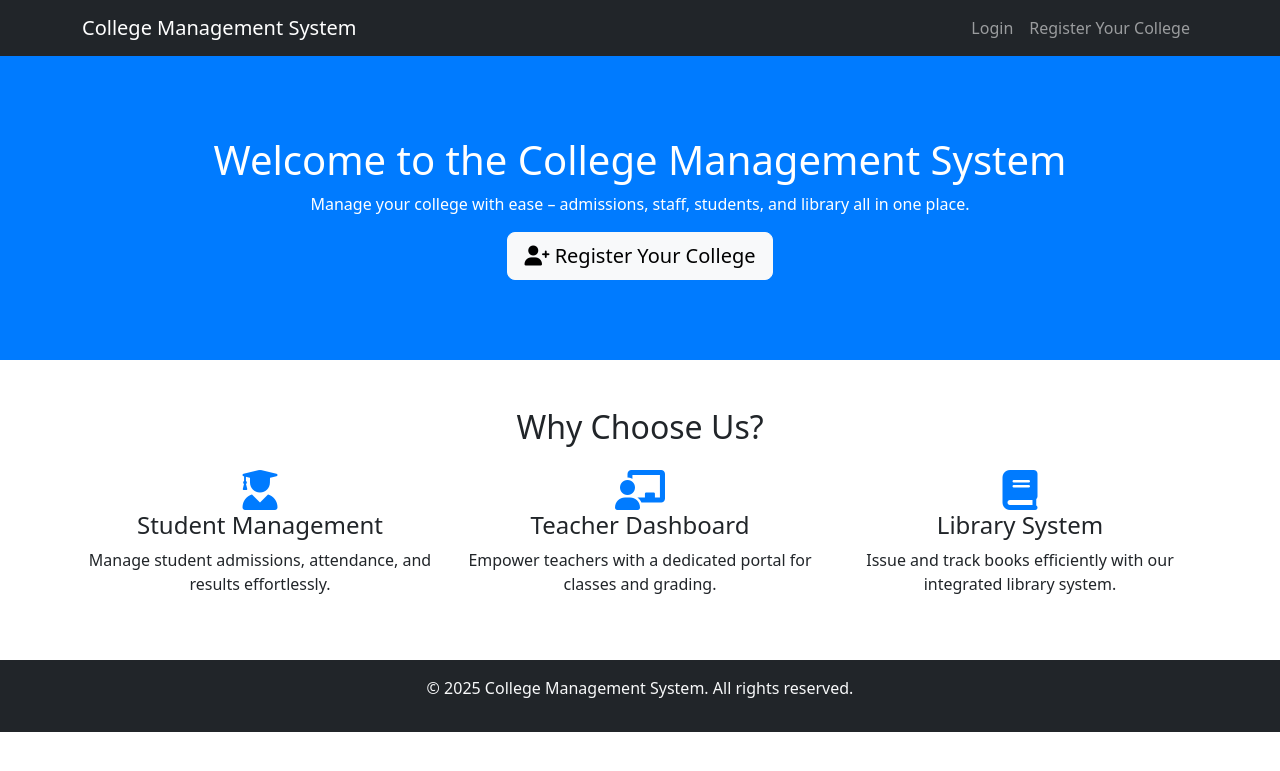
After one commit to FreeLanceNexus99/College_Management_System, a Django app: page / in a window 1280 px wide. The commit adds this page. Shown: the top 771 px of the page. Run offline with Django 5.2, Linux system fonts and the light colour scheme.

Commit message:
some updates

```diff
--- a/college_admin/views.py
+++ b/college_admin/views.py
@@ -3,6 +3,7 @@ from django.shortcuts import render,redirect
 from django.contrib import messages
 from django.contrib.auth import logout, login
 from college_admin.models import Department, Student
+
 
 def admin_dashboard(request):
     departments = Department.objects.all()
--- a/college_management/urls.py
+++ b/college_management/urls.py
@@ -1,9 +1,7 @@
-from django.contrib import admin
 from django.urls import path, include
 
 urlpatterns = [
-    # path('admin/', admin.site.urls),
-    path('auth/', include('users.urls', namespace='users')),  # Authentication URLs
+    path('', include('users.urls', namespace='users')),  # Authentication URLs
     path('college_admin/', include('college_admin.urls',namespace='college_admin')),  # Admin Dashboard
     path('teachers/', include('teachers.urls')),  # Teacher Dashboard
     path('students/', include('students.urls')),  # Student Dashboard
--- a/students/templates/students/dashboard.html
+++ b/students/templates/students/dashboard.html
@@ -148,7 +148,10 @@
             <li><i class="fa-solid fa-bed"></i> Hostel</li>
             <li><i class="fa-solid fa-envelope"></i> Messages</li>
             <li><i class="fa-solid fa-bell"></i> Notices</li>
-            <li><i href="/auth/logout/" class="fa-solid fa-right-from-bracket"></i> Logout</li>
+            <a href="{% url 'college_admin:logout' %}" class="btn btn-secondary w-100 mt-3">
+                Student logogut
+            </a>
+
         </ul>
     </div>
 
--- /dev/null
+++ b/users/templates/users/home.html
@@ -0,0 +1,79 @@
+<!DOCTYPE html>
+<html lang="en">
+<head>
+    <meta charset="UTF-8">
+    <meta name="viewport" content="width=device-width, initial-scale=1.0">
+    <title>College Management System</title>
+    <link rel="stylesheet" href="https://cdn.jsdelivr.net/npm/bootstrap@5.3.0/dist/css/bootstrap.min.css">
+    <link rel="stylesheet" href="https://cdnjs.cloudflare.com/ajax/libs/font-awesome/6.0.0/css/all.min.css">
+    <style>
+        .hero {
+            background: #007bff;
+            color: white;
+            padding: 80px 20px;
+            text-align: center;
+        }
+        .feature-icon {
+            font-size: 40px;
+            color: #007bff;
+        }
+    </style>
+</head>
+<body>
+
+    <!-- Navigation Bar -->
+    <nav class="navbar navbar-expand-lg navbar-dark bg-dark">
+        <div class="container">
+            <a class="navbar-brand" href="#">College Management System</a>
+            <button class="navbar-toggler" type="button" data-bs-toggle="collapse" data-bs-target="#navbarNav">
+                <span class="navbar-toggler-icon"></span>
+            </button>
+            <div class="collapse navbar-collapse" id="navbarNav">
+                <ul class="navbar-nav ms-auto">
+                    <li class="nav-item"><a class="nav-link" href="{% url 'users:login' %}">Login</a></li>
+                    <li class="nav-item"><a class="nav-link" href="{% url 'users:college_register' %}">Register Your College</a></li>
+                </ul>
+            </div>
+        </div>
+    </nav>
+
+    <!-- Hero Section -->
+    <div class="hero">
+        <h1>Welcome to the College Management System</h1>
+        <p>Manage your college with ease – admissions, staff, students, and library all in one place.</p>
+        <a href="{% url 'users:college_register' %}" class="btn btn-light btn-lg"><i class="fas fa-user-plus"></i> Register Your College</a>
+    </div>
+
+    <!-- Features Section -->
+    <div class="container text-center my-5">
+        <h2>Why Choose Us?</h2>
+        <div class="row mt-4">
+            <div class="col-md-4">
+                <i class="fas fa-user-graduate feature-icon"></i>
+                <h4>Student Management</h4>
+                <p>Manage student admissions, attendance, and results effortlessly.</p>
+            </div>
+            <div class="col-md-4">
+                <i class="fas fa-chalkboard-teacher feature-icon"></i>
+                <h4>Teacher Dashboard</h4>
+                <p>Empower teachers with a dedicated portal for classes and grading.</p>
+            </div>
+            <div class="col-md-4">
+                <i class="fas fa-book feature-icon"></i>
+                <h4>Library System</h4>
+                <p>Issue and track books efficiently with our integrated library system.</p>
+            </div>
+        </div>
+    </div>
+
+
+
+    <!-- Footer -->
+    <footer class="bg-dark text-light text-center py-3">
+        <p>&copy; 2025 College Management System. All rights reserved.</p>
+    </footer>
+
+    <script src="https://cdn.jsdelivr.net/npm/bootstrap@5.3.0/dist/js/bootstrap.bundle.min.js"></script>
+
+</body>
+</html>
--- a/users/templates/users/login.html
+++ b/users/templates/users/login.html
@@ -27,6 +27,7 @@
         <div class="login-container">
             <h2 class="text-center">College Management System - Login</h2>
 
+
             {% if error %}
                 <div class="alert alert-danger text-center">{{ error }}</div>
             {% endif %}
@@ -44,6 +45,10 @@
                 <button type="submit" class="btn btn-primary w-100">Login</button>
             </form>
         </div>
+        <a href="{% url 'users:student-login' %}" class="btn btn-secondary w-100 mt-3">
+            Student Login
+        </a>
+
 
         <h3 class="text-center mt-4">Demo Credentials</h3>
         <table class="table table-bordered table-striped demo-table text-center">
@@ -57,7 +62,6 @@
             <tbody>
                 <tr><td>College Admin</td><td>admin</td><td>admin123</td></tr>
                 <tr><td>Teacher</td><td>teacher</td><td>teacher123</td></tr>
-                <tr><td>Student</td><td>student</td><td>student123</td></tr>
                 <tr><td>Librarian</td><td>librarian</td><td>library123</td></tr>
                 <tr><td>Accountant</td><td>accountant</td><td>accountant123</td></tr>
                 <tr><td>Department</td><td>hod</td><td>hod123</td></tr>
--- a/users/urls.py
+++ b/users/urls.py
@@ -1,9 +1,12 @@
 from django.urls import path
-from .views import user_login, user_logout, student_login
+from .views import user_login, user_logout, student_login,home,college_register
 
 app_name = 'users'
 
 urlpatterns = [
+    path('', home, name='home'),  # Home page (Login form)
+    path('register/', college_register, name='college_register'),
+
     path('login/', user_login, name='login'),
     path('logout/', user_logout, name='logout'),
     path('student-login/', student_login, name='student-login'),
--- a/users/views.py
+++ b/users/views.py
@@ -37,10 +37,17 @@ def user_login(request):
 
     return render(request, 'users/login.html')
 
+def home(request):
+    return render(request, 'users/home.html')
+
+
+
+def college_register(request):
+    return render(request, 'users/college_register.html')
 
 def user_logout(request):
     logout(request)  # Logs out the user
-    return redirect('users:login')
+    return redirect('users:home')
 
 
 def student_login(request):
```
Also changed, not shown: college_admin/templates/college_admin/dashboard.html (+3 -5 lines).
